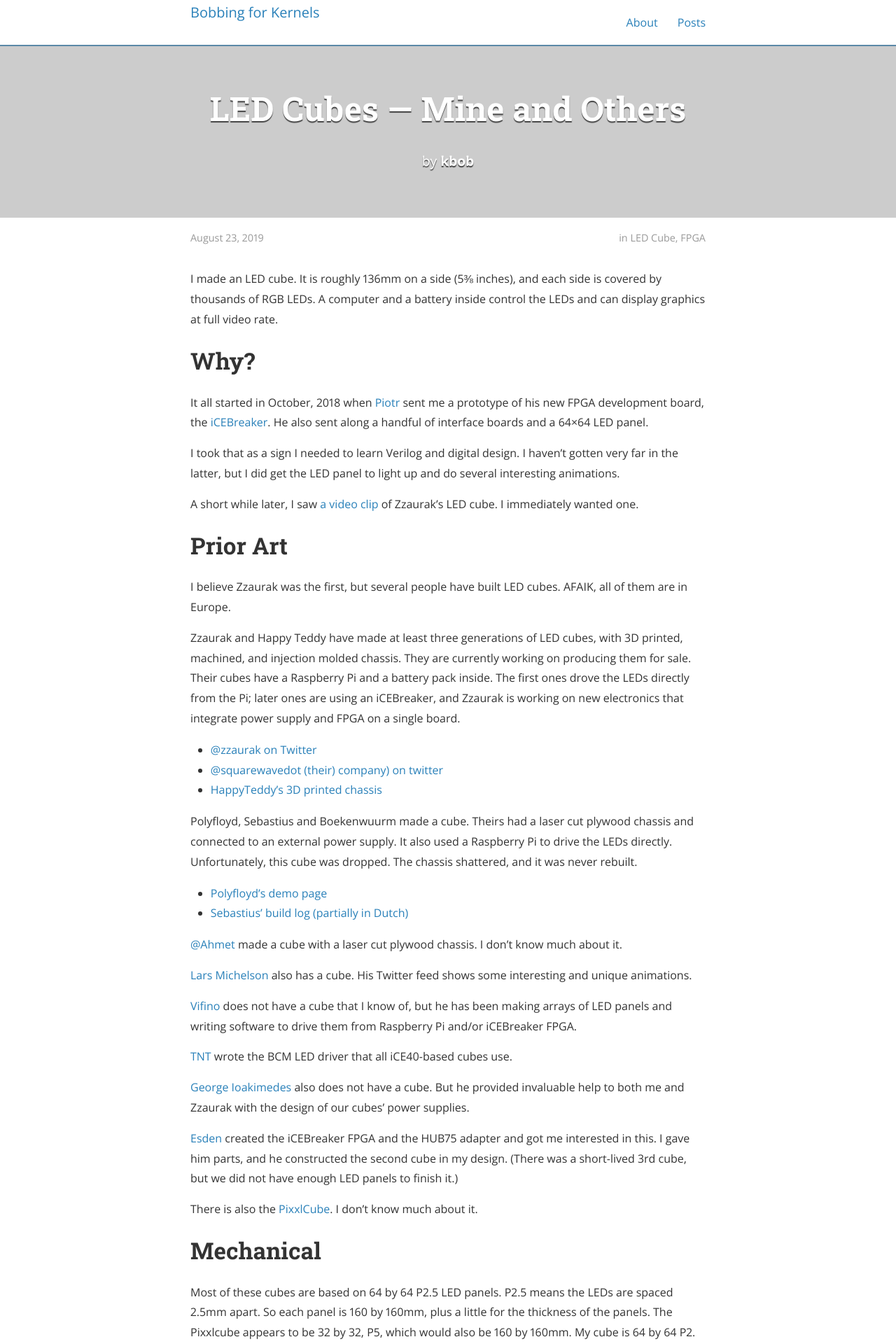
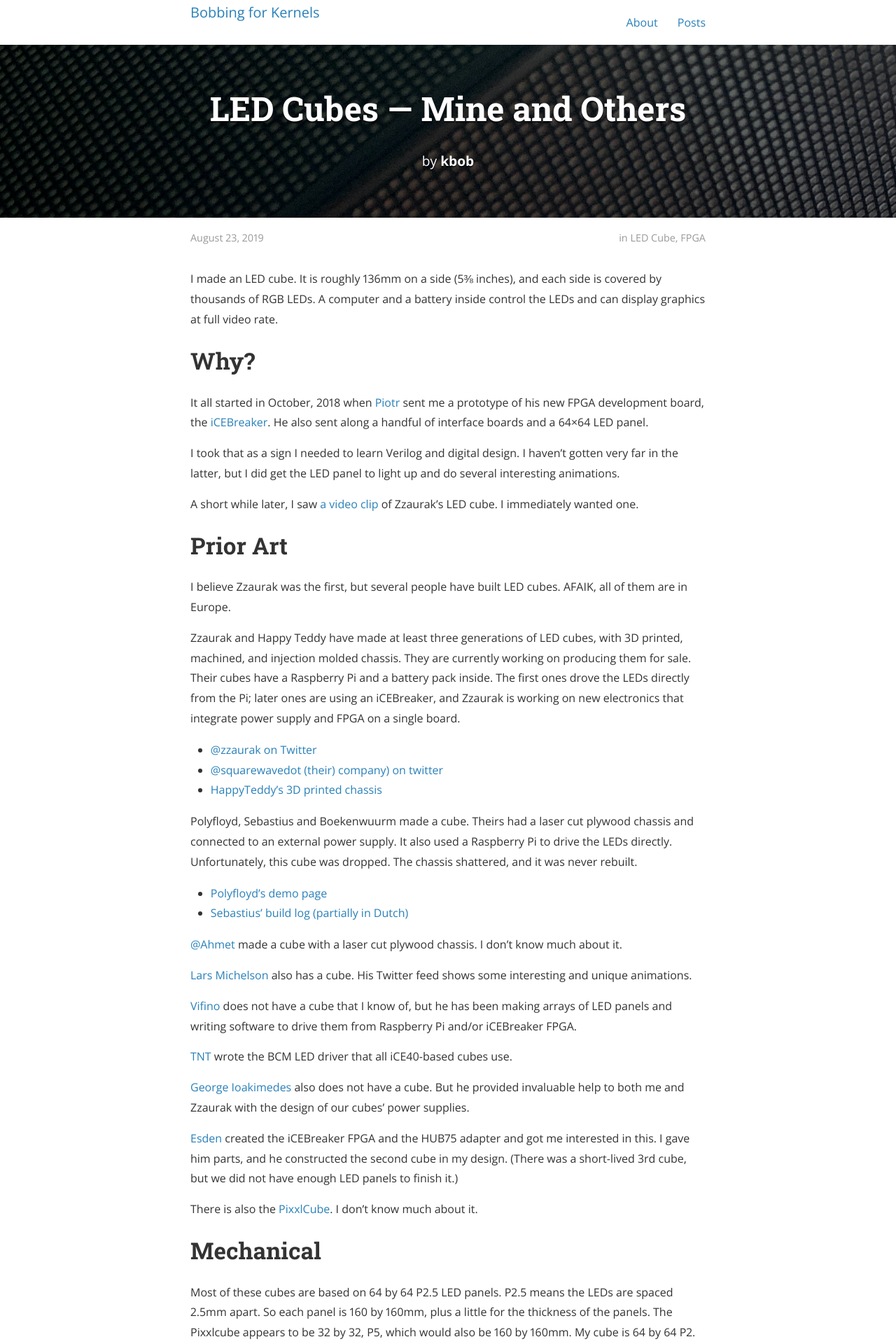
Before and after one commit to kbob/kbob.github.io, a Jekyll site: the page built from _posts/2019-08-23-led-cubes.md, in a window 1280 px wide. Shown: the top 1920 px of the page at 70% size. Built offline with Jekyll 4.4.1, drawn with Linux system fonts in a browser that asks for light colours.

Commit message:
add cover image for LED cubes post.

```diff
--- a/_posts/2019-08-23-led-cubes.md
+++ b/_posts/2019-08-23-led-cubes.md
@@ -2,7 +2,7 @@
 categories:
 - LED Cube
 - FPGA
-cover: ???
+cover: /images/LED-cube/LED-texture.png
 date: 2019-08-23 19:11:28 -0400
 excerpt: <i>"My God, it's full of stars!"</i>
 layout: post
```
Also changed, not shown: images/LED-cube/LED-texture.png (added).
